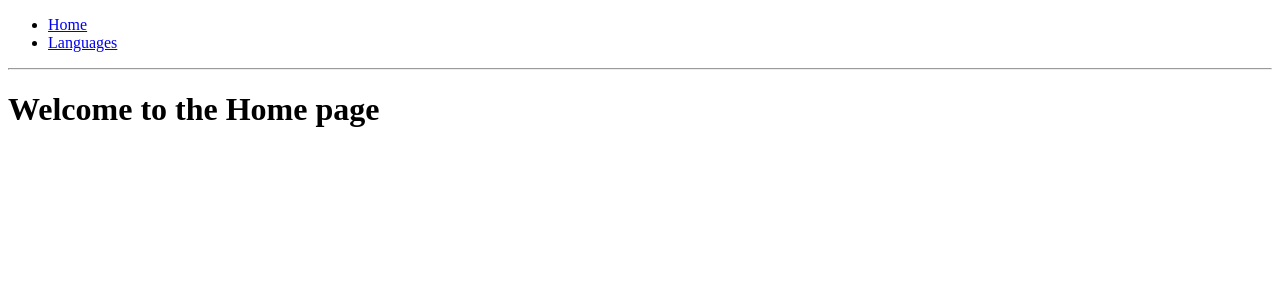
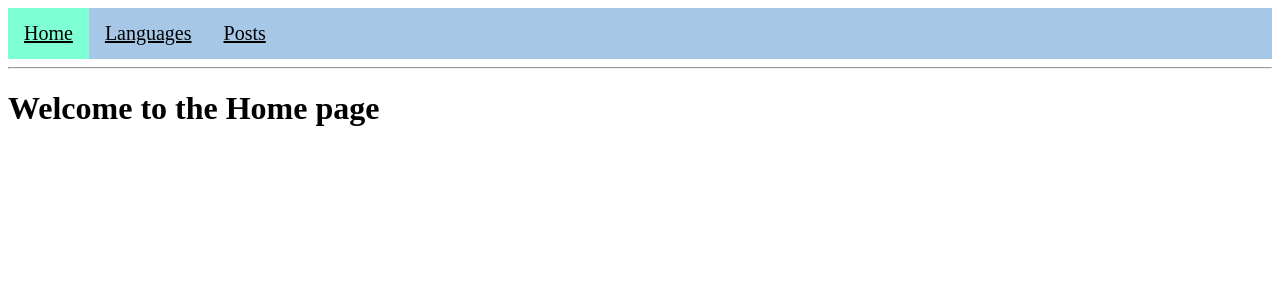
Before and after one commit to allpavel/react_post_project, a React (Create React App) app: page / in a window 1280 px wide. Shown: the top 300 px of the page. Built offline with nearby package versions, Linux system fonts and the light colour scheme.

Commit message:
Added a navigation with React-Router

```diff
--- a/src/Layout.js
+++ b/src/Layout.js
@@ -1,5 +1,6 @@
 import React from 'react';
-import { Outlet, Link } from 'react-router-dom';
+import { Outlet, NavLink } from 'react-router-dom';
+import './UI/Styles/Navigation.css';
 
 export const Layout = () => {
     return (
@@ -7,10 +8,13 @@ export const Layout = () => {
             <nav>
                 <ul>
                     <li>
-                        <Link to='/'>Home</Link>
+                        <NavLink to='/'>Home</NavLink>
                     </li>
                     <li>
-                        <Link to='/languages'>Languages</Link>
+                        <NavLink to='/languages'>Languages</NavLink>
+                    </li>
+                    <li>
+                        <NavLink to='/posts'>Posts</NavLink>
                     </li>
                 </ul>
             </nav>
--- a/src/Main.js
+++ b/src/Main.js
@@ -2,6 +2,7 @@ import React from 'react';
 import { Routes, Route } from 'react-router-dom';
 import { Home } from './Home';
 import { App } from './App';
+import { Posts } from './Posts';
 import { Layout } from './Layout';
 
 export const Main = () => {
@@ -11,6 +12,7 @@ export const Main = () => {
                 <Route path='/' element={<Layout />}>
                     <Route index element={<Home />} />
                     <Route path='/languages' element={<App />} />
+                    <Route path='posts' element={<Posts />} />
                 </Route>
             </Routes>
         </div>
--- /dev/null
+++ b/src/Posts.js
@@ -0,0 +1,7 @@
+import React from 'react';
+
+export const Posts = () => {
+    return (
+        <h1>Here will be a new Posts page soon.</h1>
+    )
+};
--- /dev/null
+++ b/src/UI/Styles/Navigation.css
@@ -0,0 +1,27 @@
+nav ul {
+    list-style-type: none;
+    margin: 0;
+    padding: 0;
+    overflow: hidden;
+    background-color: #A7C7E7;
+}
+
+nav li {
+    float: left;
+}
+
+nav li a {
+    display: block;
+    color: black;
+    text-align: center;
+    padding: 14px 16px;
+    font-size: 20px;
+}
+
+nav li a:hover {
+    background-color: #94B4D1
+}
+
+.active {
+    background-color: aquamarine;
+}
```
